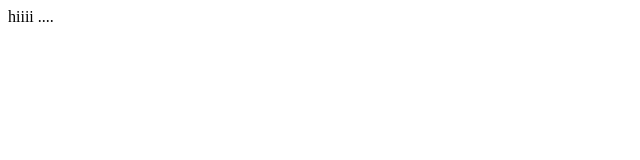
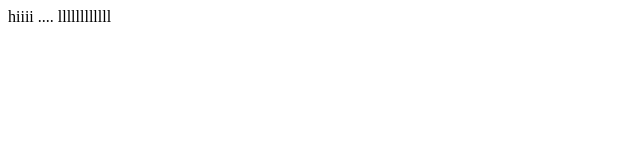
Before and after one commit to mozhdeh69/test-pro, a plain HTML site: page index.html in a window 1280 px wide. Shown: the full height of the page, 0-640 px from the left. Drawn offline with Linux system fonts and the light colour scheme.

Commit message:
commit mozhdeh
commit added 11111111111

```diff
--- a/index.html
+++ b/index.html
@@ -1,5 +1,5 @@
 <html>
 <body>
-hiiii  ....
+hiiii  .... llllllllllll
 </body>
 </html>
```
